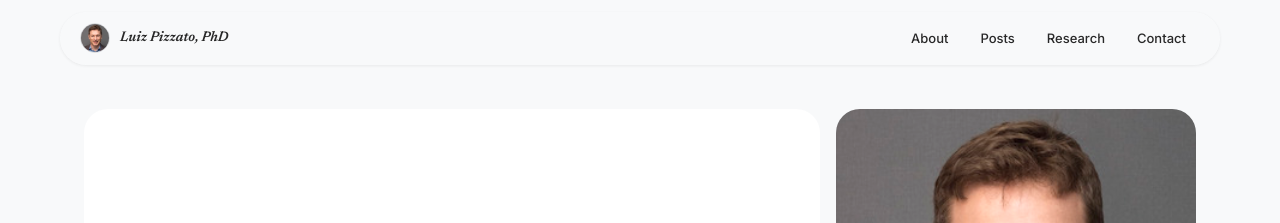
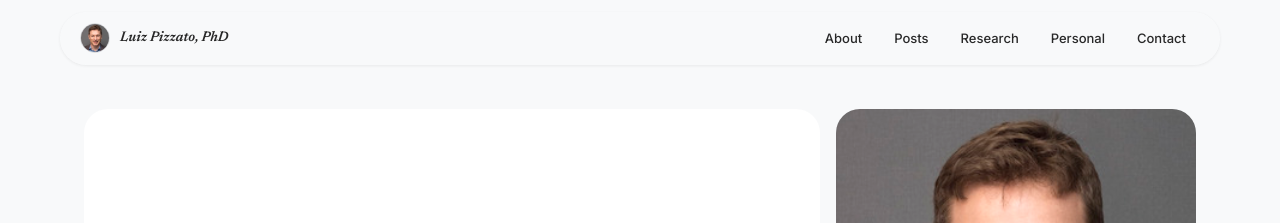
Before and after one commit to pizzato/pizzato.github.io, a Jekyll site: the page built from index.html, in a window 1280 px wide. Shown: the top 223 px of the page. Built offline with Jekyll 4.4.1, drawn with Linux system fonts in a browser that asks for light colours.

Commit message:
feat: add Personal link to nav (desktop + mobile)

```diff
--- a/_includes/nav.html
+++ b/_includes/nav.html
@@ -8,6 +8,7 @@
       <a class="nav-link{% if page.url == '/about/' or page.url contains '/about' %} active{% endif %}" href="{{ site.url }}/about/">About</a>
       <a class="nav-link{% if page.url == '/posts/' or page.layout == 'post' %} active{% endif %}" href="{{ site.url }}/posts/">Posts</a>
       <a class="nav-link{% if page.url == '/publications/' or page.url contains 'publications' %} active{% endif %}" href="{{ site.url }}/publications/">Research</a>
+      <a class="nav-link{% if page.url contains '/personal' %} active{% endif %}" href="{{ site.url }}/personal/">Personal</a>
       <a class="nav-link{% if page.url contains 'contact' %} active{% endif %}" href="{{ site.url }}/about/#contact">Contact</a>
     </div>
     <button class="nav-hamburger" id="nav-hamburger" aria-label="Toggle menu" aria-expanded="false">
@@ -21,6 +22,7 @@
   <a class="nav-mobile-link" href="{{ site.url }}/about/">About</a>
   <a class="nav-mobile-link" href="{{ site.url }}/posts/">Posts</a>
   <a class="nav-mobile-link" href="{{ site.url }}/publications/">Research</a>
+  <a class="nav-mobile-link" href="{{ site.url }}/personal/">Personal</a>
   <a class="nav-mobile-link" href="{{ site.url }}/about/#contact">Contact</a>
 </div>
 <script>
```
